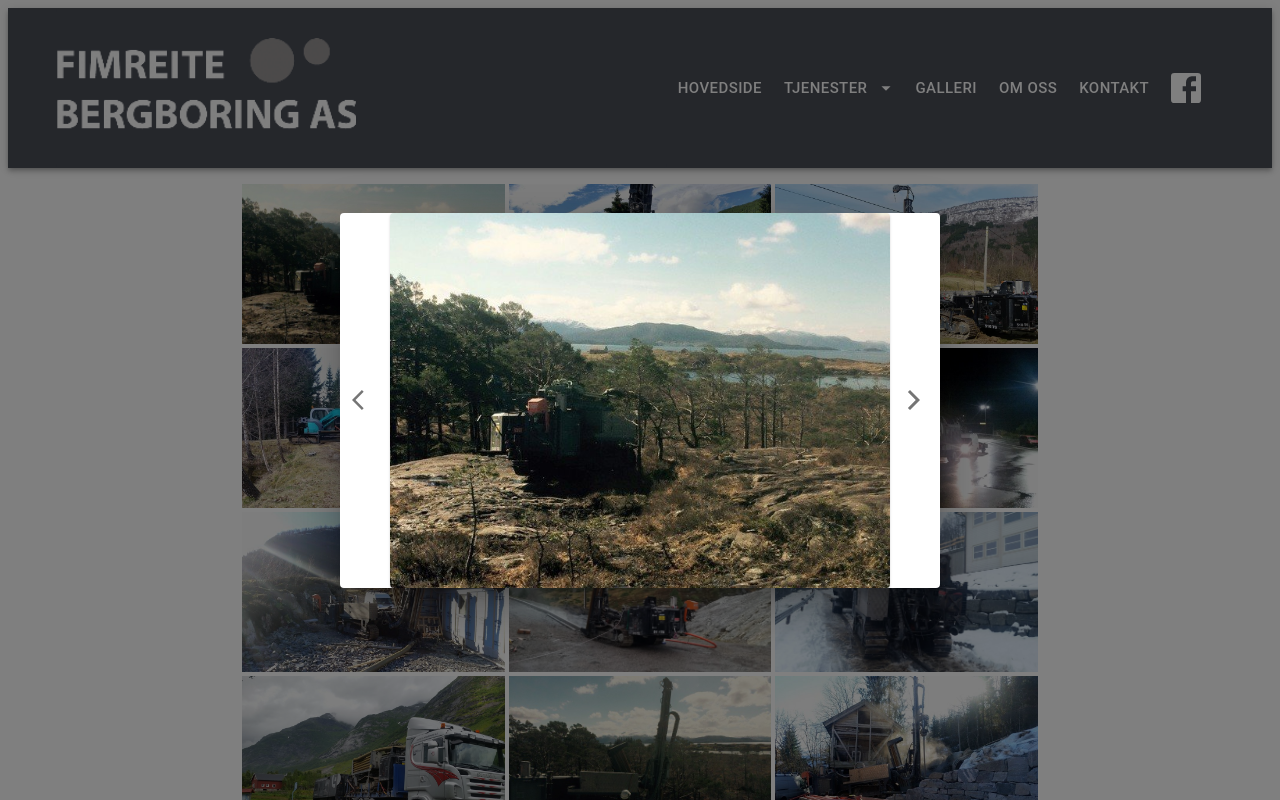
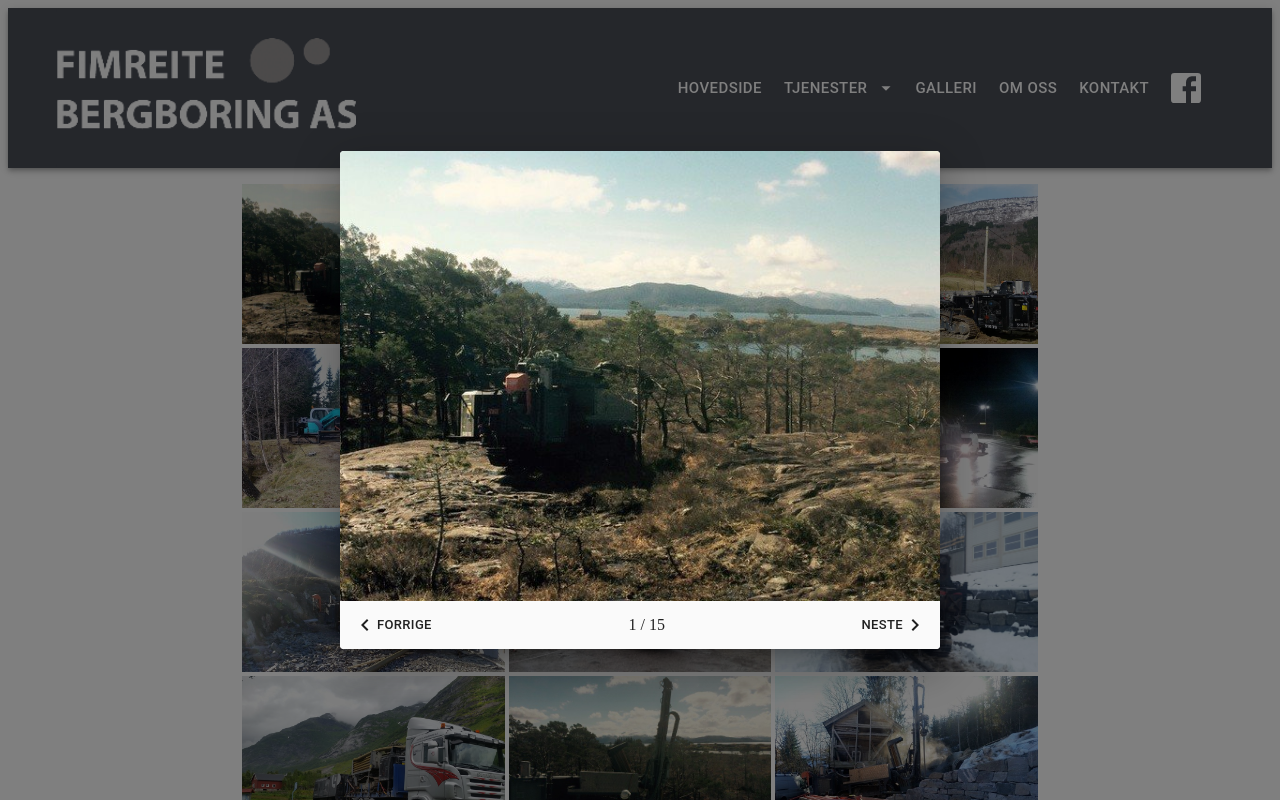
Before and after one commit to gunnarkleiven/FimreiteBergboring, a React (Create React App) app in the folder my-app/: page /gallery in a window 1280 px wide. Both pictures are taken after a click on the picture 373 px from the left and 264 px from the top of the page. Shown: the top 800 px of the page. Built offline with nearby package versions, Linux system fonts and the light colour scheme.

Commit message:
Improved gallery carousel

```diff
--- a/my-app/src/components/GalleryDialog.tsx
+++ b/my-app/src/components/GalleryDialog.tsx
@@ -1,5 +1,5 @@
 import React, { useState, useEffect } from "react";
-import { makeStyles } from "@material-ui/core/styles";
+import { makeStyles, Theme, useTheme, createStyles } from "@material-ui/core/styles";
 import Button from "@material-ui/core/Button";
 import Avatar from "@material-ui/core/Avatar";
 import List from "@material-ui/core/List";
@@ -24,6 +24,10 @@ import ArrowBackIosIcon from "@material-ui/icons/ArrowBackIos";
 import ArrowForwardIosIcon from "@material-ui/icons/ArrowForwardIos";
 import { ImageInImageGallery } from "../pages/Gallery";
 
+import KeyboardArrowLeft from '@material-ui/icons/KeyboardArrowLeft';
+import KeyboardArrowRight from '@material-ui/icons/KeyboardArrowRight';
+import MobileStepper from '@material-ui/core/MobileStepper';
+
 const useStyles = makeStyles({
     root: {
         // display: 'flex',
@@ -33,7 +37,16 @@ const useStyles = makeStyles({
         display: "flex",
         flexDirection: "column",
     },
-    media: {},
+    media: {
+
+    },
+    img: {
+        //height: 300,
+        //maxWidth: 600,
+        overflow: 'hidden',
+        display: 'block',
+        width: '100%',
+    },
 });
 
 interface Props {
@@ -47,6 +60,8 @@ interface Props {
 
 const GalleryDialog: React.FC<Props> = (props: Props) => {
     const classes = useStyles();
+    const theme = useTheme();
+
     // const { onClose, allImages, selectedImageIndex, open } = props;
     const onClose = props.onClose;
     const allImages = props.allImages;
@@ -93,29 +108,7 @@ const GalleryDialog: React.FC<Props> = (props: Props) => {
             aria-labelledby="simple-dialog-title"
             open={open}
         >
-            {/* <DialogTitle id="simple-dialog-title">This is a picture.</DialogTitle> */}
-            {/* <List>
-                {emails.map((email) => (
-                    <ListItem button onClick={() => handleListItemClick(email)} key={email}>
-                        <ListItemAvatar>
-                            <Avatar className={classes.avatar}>
-                                <PersonIcon />
-                            </Avatar>
-                        </ListItemAvatar>
-                        <ListItemText primary={email} />
-                    </ListItem>
-                ))}
-                <ListItem autoFocus button onClick={() => handleListItemClick('addAccount')}>
-                    <ListItemAvatar>
-                        <Avatar>
-                            <AddIcon />
-                        </Avatar>
-                    </ListItemAvatar>
-                    <ListItemText primary="Add account" />
-                </ListItem>
-            </List> */}
-
-            <Grid container direction="row" justify="center" alignItems="center">
+            {/* <Grid container direction="row" justify="center" alignItems="center">
                 <Grid item xs={1}>
                     <IconButton aria-label="prev" onClick={handleOnClickPrev}>
                         <ArrowBackIosIcon />
@@ -135,7 +128,31 @@ const GalleryDialog: React.FC<Props> = (props: Props) => {
                         <ArrowForwardIosIcon />
                     </IconButton>
                 </Grid>
-            </Grid>
+            </Grid> */}
+            <img
+                className={classes.img}
+                src={allImages[getIndexCallbackFunction()].source}
+                alt={allImages[getIndexCallbackFunction()].alt}
+            />
+            <MobileStepper
+                steps={allImages.length}
+                position="static"
+                variant="text"
+                activeStep={getIndexCallbackFunction()}
+                nextButton={
+                    <Button size="small" onClick={handleOnClickNext}>
+                        Neste
+                        {theme.direction === 'rtl' ? <KeyboardArrowLeft /> : <KeyboardArrowRight />}
+                    </Button>
+                }
+                backButton={
+                    <Button size="small" onClick={handleOnClickPrev}>
+                        {theme.direction === 'rtl' ? <KeyboardArrowRight /> : <KeyboardArrowLeft />}
+                        Forrige
+                    </Button>
+                }
+            />
+
         </Dialog>
     );
 };
```
